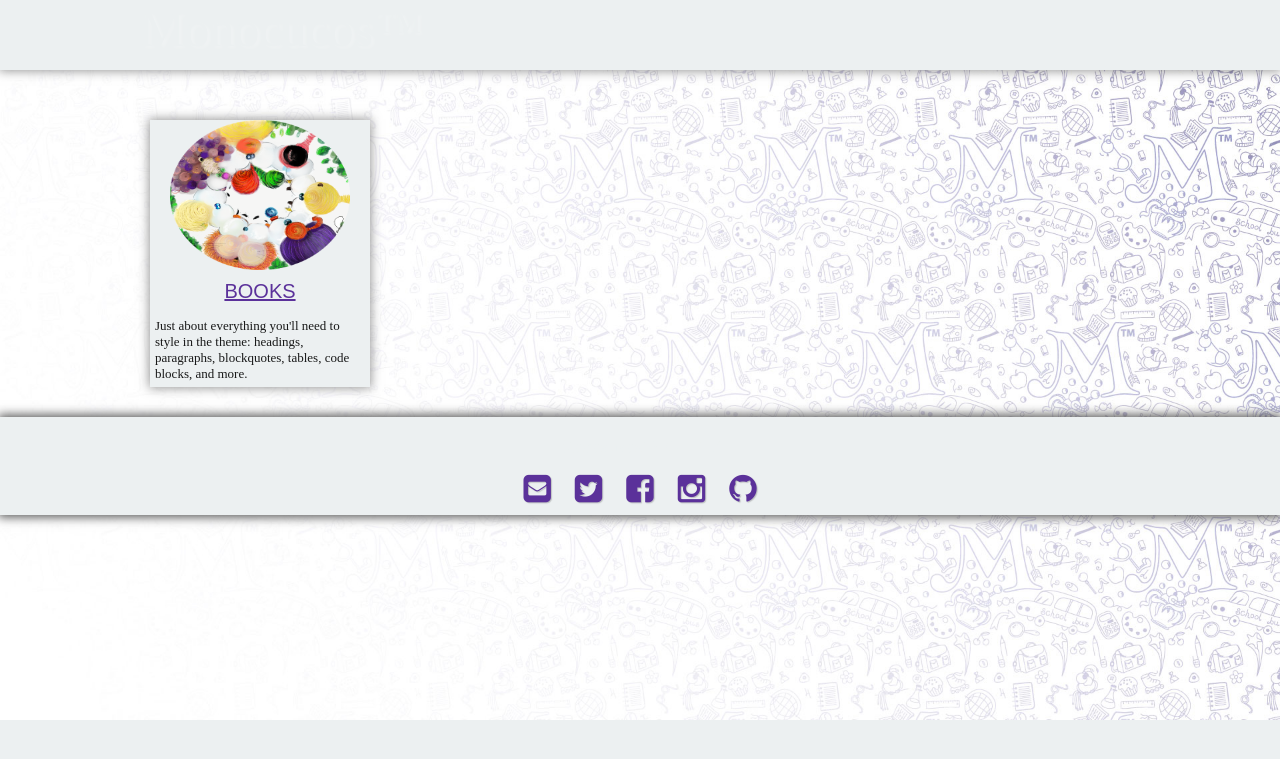
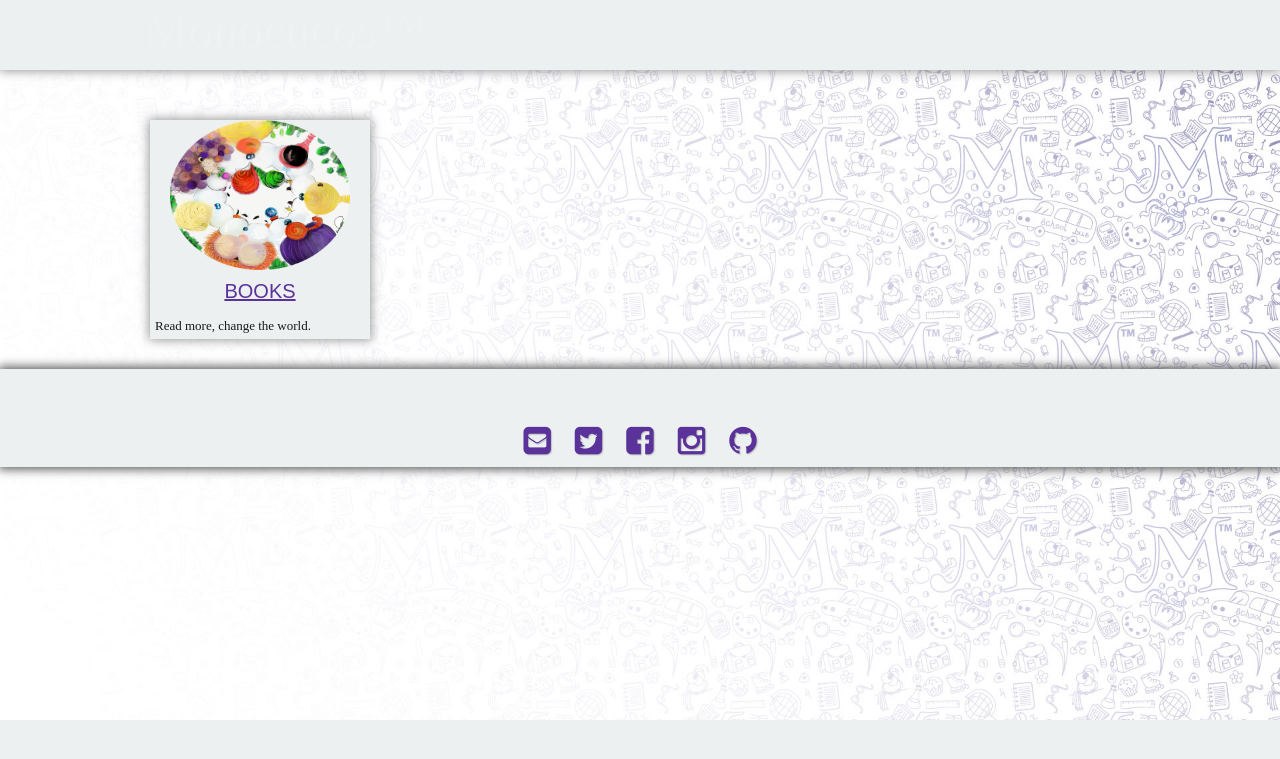
Before and after one commit to MonocucosTM/Monocucos, a Jekyll site: the page built from projects/index.md, in a window 1280 px wide. Shown: the top 759 px of the page. Built offline with Jekyll 4.4.1, drawn with Linux system fonts in a browser that asks for light colours; nearby versions of some CDN libraries; some web fonts are replaced.

Commit message:
Update 2017-06-14-markdown-syntax.md

```diff
--- a/_posts/2017-06-14-markdown-syntax.md
+++ b/_posts/2017-06-14-markdown-syntax.md
@@ -4,7 +4,7 @@ title:  "BOOKS"
 date:   2016-03-15
 project: true
 image: "../assets/img/selfie2.png"
-excerpt: "Just about everything you'll need to style in the theme: headings, paragraphs, blockquotes, tables, code blocks, and more."
+excerpt: "Read more, change the world."
 tag:
 - markdown
 - syntax
```
